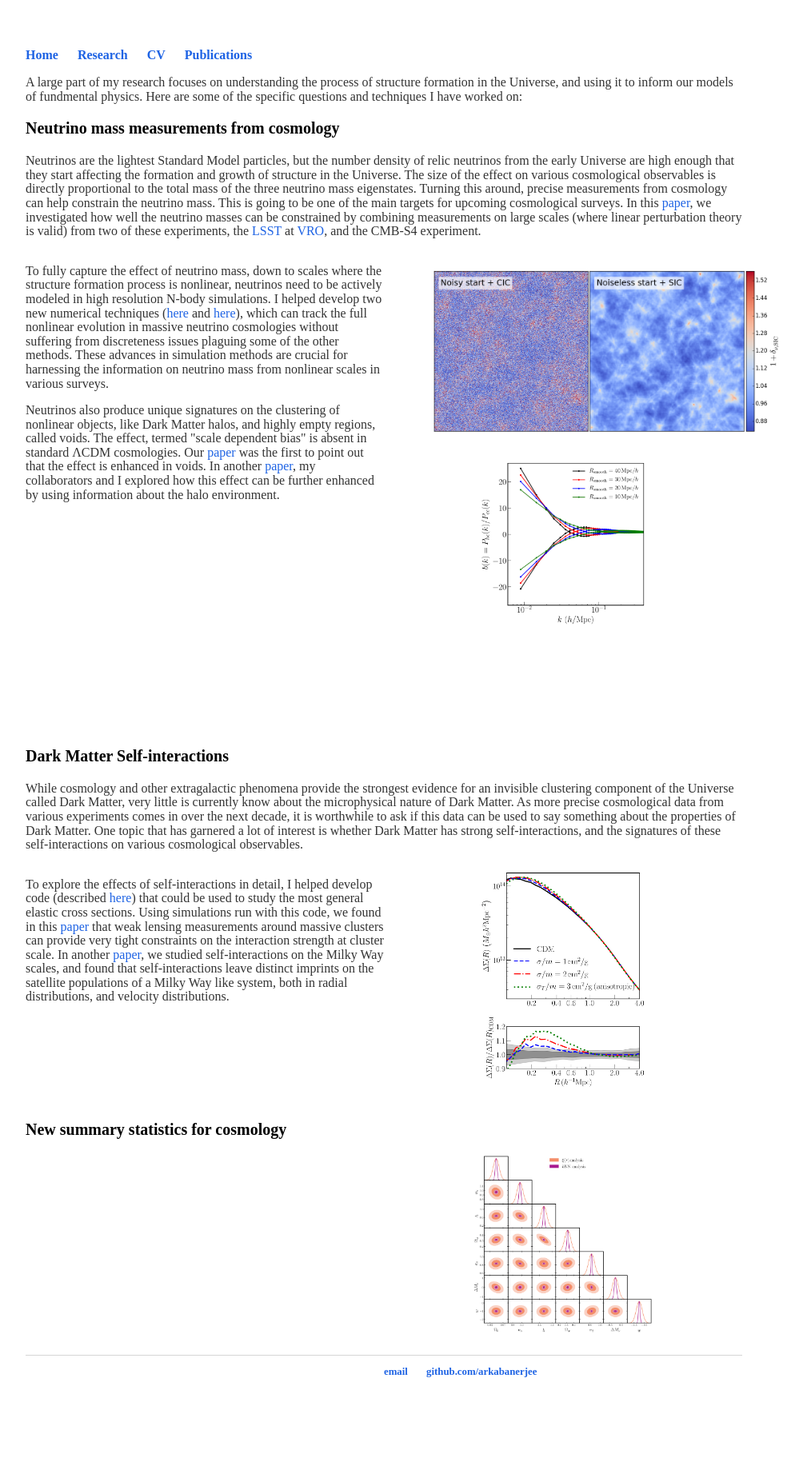
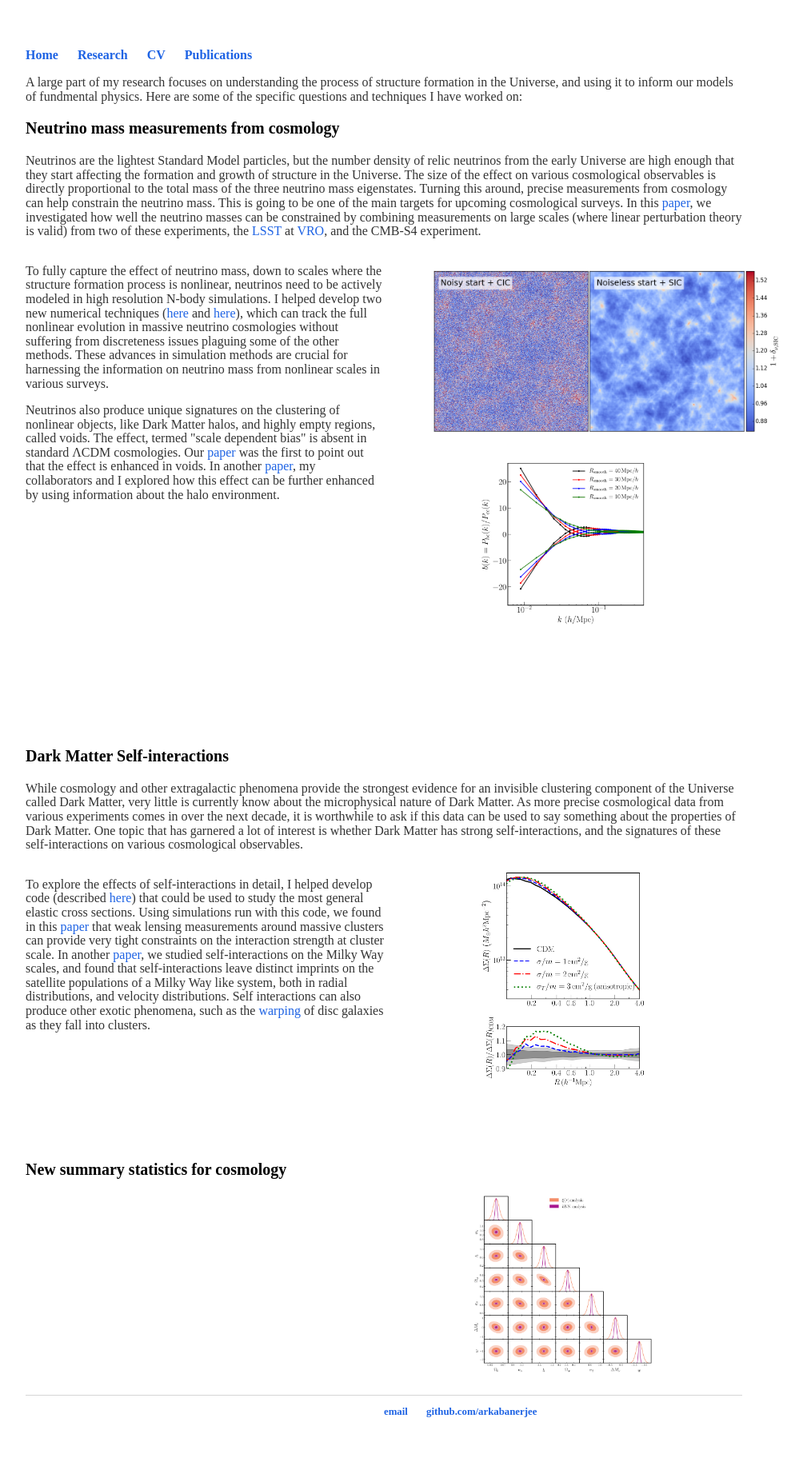
Before and after one commit to arkabanerjee/arkabanerjee.github.io, a Jekyll site: the page built from research/index.html, in a window 1280 px wide. Shown: the whole page at 80% size, without its empty margins (160-1164 px from the left). Built offline with Jekyll 4.4.1, drawn with Linux system fonts in a browser that asks for light colours; before the commit the page ends 1783 px from its top, so only the background shows below that.

Commit message:
SIDM added

```diff
--- a/research/index.html
+++ b/research/index.html
@@ -21,10 +21,10 @@ title: Research
     <h3>Dark Matter Self-interactions</h3>
     <p>While cosmology and other extragalactic phenomena provide the strongest evidence for an invisible clustering component of the Universe called Dark Matter, very little is currently know about the microphysical nature of Dark Matter. As more precise cosmological data from various experiments comes in over the next decade, it is worthwhile to ask if this data can be used to say something about the properties of Dark Matter. One topic that has garnered a lot of interest is whether Dark Matter has strong self-interactions, and the signatures of these self-interactions on various cosmological observables.</p>
     <div style="width: 100%;">
-        <div style="width: 50%; height: 300px; float: left;">
-            <p>To explore the effects of self-interactions in detail, I helped develop code (described <a href="https://arxiv.org/abs/1906.12026">here</a>) that could be used to study the most general elastic cross sections. Using simulations run with this code, we found in this <a href="https://arxiv.org/abs/1906.12026">paper</a> that weak lensing measurements around massive clusters can provide very tight constraints on the interaction strength at cluster scale. In another <a href="https://arxiv.org/abs/2001.08754">paper</a>, we studied self-interactions on the Milky Way scales, and found that self-interactions leave distinct imprints on the satellite populations of a Milky Way like system, both in radial distributions, and velocity distributions.</p>
+        <div style="width: 50%; height: 350px; float: left;">
+            <p>To explore the effects of self-interactions in detail, I helped develop code (described <a href="https://arxiv.org/abs/1906.12026">here</a>) that could be used to study the most general elastic cross sections. Using simulations run with this code, we found in this <a href="https://arxiv.org/abs/1906.12026">paper</a> that weak lensing measurements around massive clusters can provide very tight constraints on the interaction strength at cluster scale. In another <a href="https://arxiv.org/abs/2001.08754">paper</a>, we studied self-interactions on the Milky Way scales, and found that self-interactions leave distinct imprints on the satellite populations of a Milky Way like system, both in radial distributions, and velocity distributions. Self interactions can also produce other exotic phenomena, such as the <a href="https://arxiv.org/abs/1712.04841">warping</a> of disc galaxies as they fall into clusters.</p>
         </div>
-        <div style="margin-left: 50%; height: 300px;">
+        <div style="margin-left: 50%; height: 350px;">
             <img src="forecast_y3_lsst.png"  class="center">
         </div>
     </div>
```
